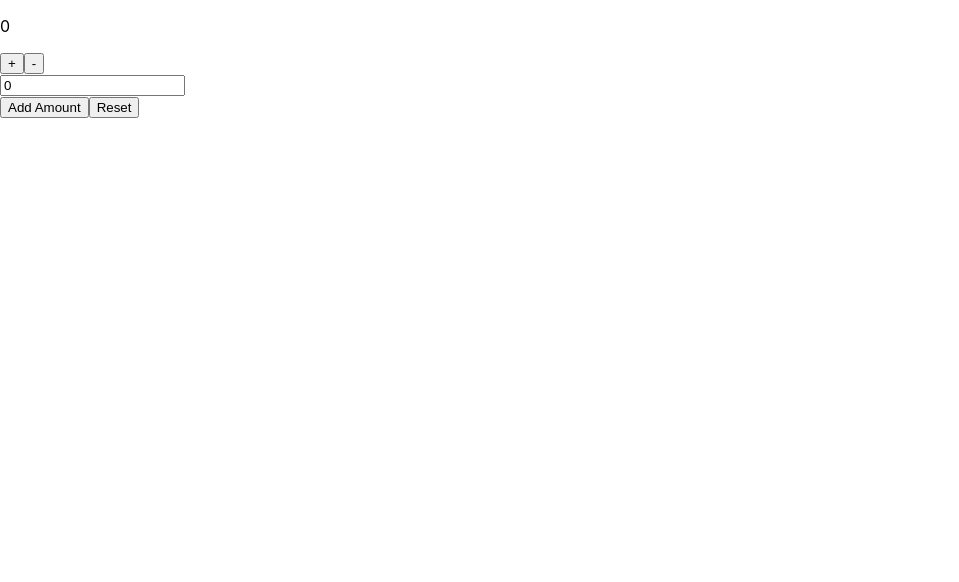
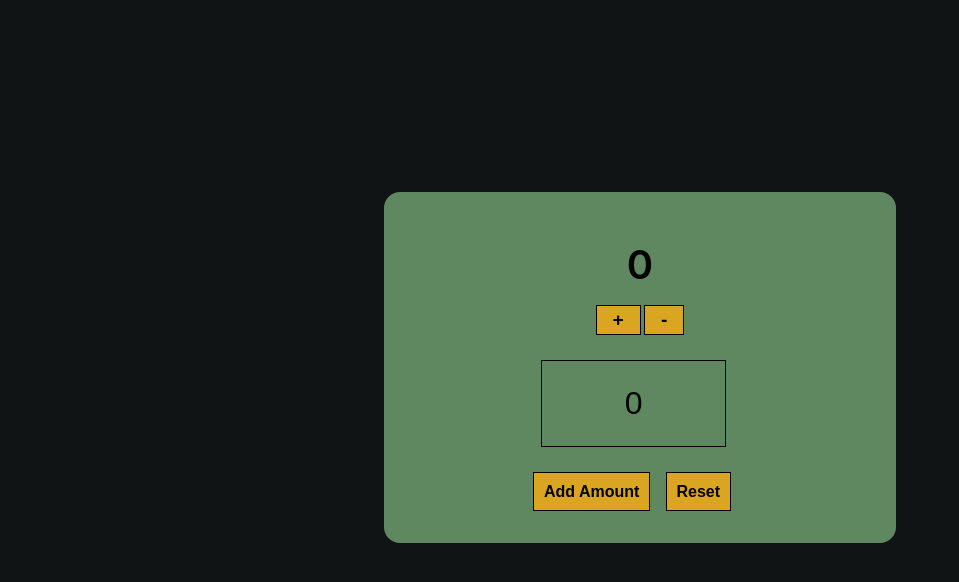
Before and after one commit to edubew/learn_redux, a React (Create React App) app: page / in a window 1280 px wide. Shown: the top 582 px of the page, without its empty margins (0-959 px from the left). Built offline with nearby package versions, Linux system fonts and the light colour scheme.

Commit message:
Add basic styling to the conter app

```diff
--- a/src/features/counter/Counter.js
+++ b/src/features/counter/Counter.js
@@ -3,6 +3,7 @@ import { useSelector, useDispatch } from 'react-redux';
 import {
   increment, decrement, reset, incrementByAmount,
 } from './counterSlice';
+import './counter.css';
 
 const Counter = () => {
   // Add state to the component
@@ -22,17 +23,11 @@ const Counter = () => {
   return (
     <section className="counter__container">
       <p>{count}</p>
-      <div>
-        <button
-          type="submit"
-          onClick={() => dispatch(increment())}
-        >
+      <div className="btn__container1">
+        <button type="submit" onClick={() => dispatch(increment())}>
           +
         </button>
-        <button
-          type="submit"
-          onClick={() => dispatch(decrement())}
-        >
+        <button type="submit" onClick={() => dispatch(decrement())}>
           -
         </button>
       </div>
@@ -41,9 +36,16 @@ const Counter = () => {
         value={incrementAmount}
         onChange={(e) => setIncrementAmount(e.target.value)}
       />
-      <div>
-        <button type="submit" onClick={() => dispatch(incrementByAmount(addValue))}>Add Amount</button>
-        <button type="submit" onClick={resetAll}>Reset</button>
+      <div className="btn">
+        <button
+          type="submit"
+          onClick={() => dispatch(incrementByAmount(addValue))}
+        >
+          Add Amount
+        </button>
+        <button type="submit" onClick={resetAll}>
+          Reset
+        </button>
       </div>
     </section>
   );
--- /dev/null
+++ b/src/features/counter/counter.css
@@ -0,0 +1,56 @@
+.counter__container {
+  display: flex;
+  flex-direction: column;
+  margin: 15% 30%;
+  text-align: center;
+  background: #608860;
+  padding: 2rem;
+  border-radius: 1rem;
+}
+
+.counter__container p {
+  font-size: 2.5rem;
+  font-weight: 600;
+  margin: 1rem;
+  color: #000;
+}
+
+.btn__container1 {
+  display: flex;
+  flex-direction: row;
+  justify-content: center;
+  gap: 0.2rem;
+  margin-bottom: 1rem;
+}
+
+.btn__container1 > button {
+  padding: 0.2rem 1rem;
+  font-size: 1.2rem;
+  border: 1px solid #000;
+  font-weight: 600;
+  background: goldenrod;
+}
+
+input {
+  width: 30%;
+  margin: 2% 28%;
+  padding: 1.5rem;
+  font-size: 2rem;
+  text-align: center;
+  background: transparent;
+  color: #000;
+  border: 1px solid #000;
+}
+
+.btn {
+  margin-top: 1rem;
+}
+
+.btn > button {
+  padding: 0.6rem;
+  font-size: 1rem;
+  border: 1px solid #000;
+  font-weight: 600;
+  background: goldenrod;
+  margin-right: 1rem;
+}
--- a/src/index.css
+++ b/src/index.css
@@ -5,6 +5,7 @@ body {
     sans-serif;
   -webkit-font-smoothing: antialiased;
   -moz-osx-font-smoothing: grayscale;
+  background: #111414;
 }
 
 code {
```
